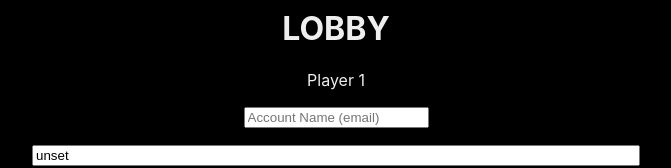
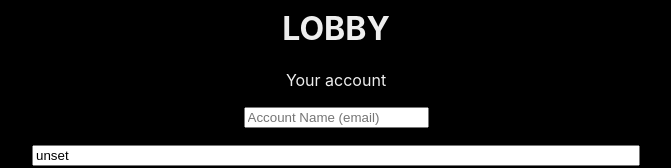
Before and after one commit to figaro27/heat_rps_react, a React (Create React App) app: page / in a window 1280 px wide. Shown: the part 140-308 px from the top of the page, without its empty margins (304-975 px from the left). Built offline with nearby package versions, Linux system fonts and the light colour scheme; no server answers.

Commit message:
Preparation

```diff
--- a/src/components/Lobby/Lobby.js
+++ b/src/components/Lobby/Lobby.js
@@ -47,8 +47,10 @@ const updateAccount = () => {
   return (
     <div className="Lobby">
       <h1>LOBBY</h1>
-
-      <p>Player 1</p>
+{/*
+      <p><input type="button" onClick={() => changeAccount(1)} value="SET ACCOUNT 1" /><br /><input type="button" onClick={() => changeAccount(2)} value="SET ACCOUNT 2" /></p>
+*/}
+      <p>Your account</p>
       <p>
       <input placeholder="Account Name (email)" id="name" type="text" className="inpName" onChange={()=>updateAccount()} value={accounts.name || ''} />
       </p>
```
Also changed, not shown: 1 other file (tests, documents, lock files or other folders).
